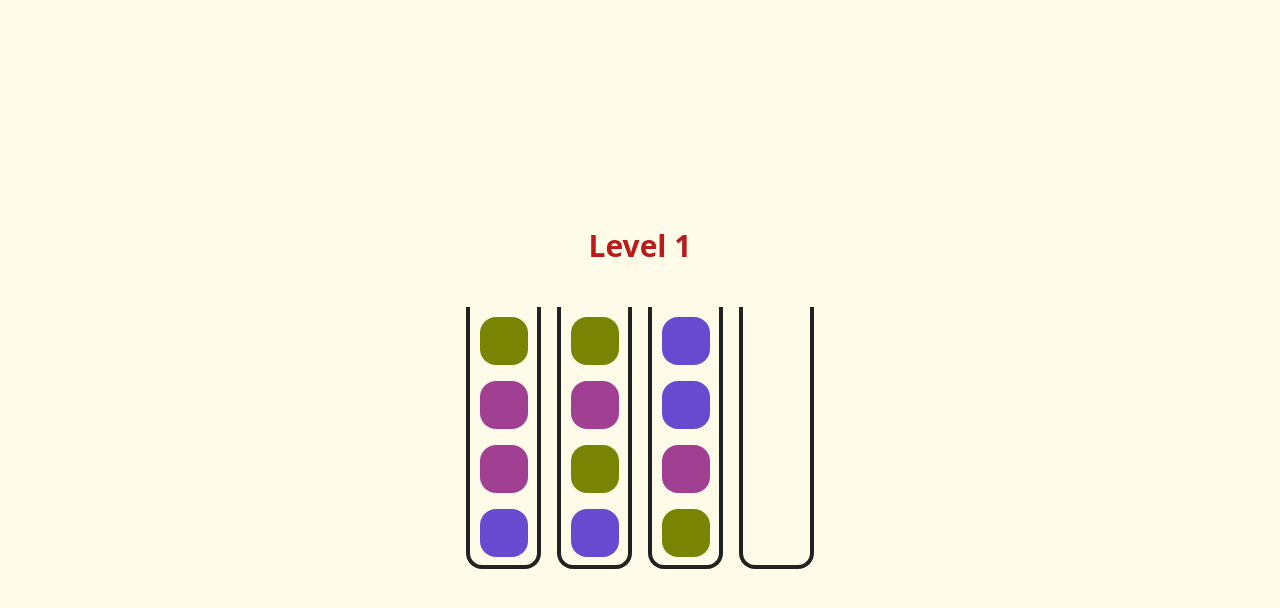
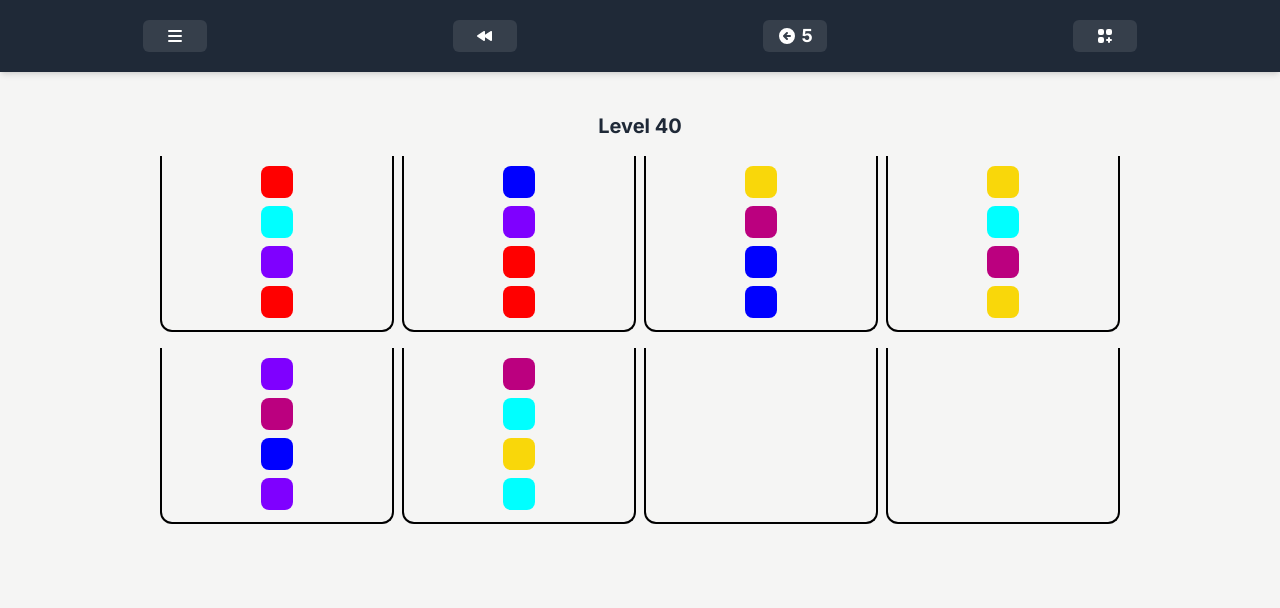
Before and after one commit to lukasjakobi/balls-game, a React (Create React App) app: page / in a window 1280 px wide. Shown: the top 608 px of the page. Built offline with nearby package versions, Linux system fonts and the light colour scheme.

Commit message:
- fixed bugs - added heroicons icons - added header - added specific color support - added buttons for actions, no action yet

```diff
--- a/package.json
+++ b/package.json
@@ -3,6 +3,7 @@
   "version": "0.1.0",
   "private": true,
   "dependencies": {
+    "@heroicons/react": "^1.0.5",
     "@testing-library/jest-dom": "^5.16.1",
     "@testing-library/react": "^11.2.7",
     "@testing-library/user-event": "^12.8.3",
--- a/public/index.html
+++ b/public/index.html
@@ -2,8 +2,8 @@
 <html lang="en">
   <head>
     <meta charset="utf-8" />
-    <link rel="icon" href="%PUBLIC_URL%/favicon.ico" />
-    <link rel="apple-touch-icon" href="%PUBLIC_URL%/logo192.png" />
+    <link rel="icon" href="%PUBLIC_URL%/image/favicon.png" />
+    <link rel="apple-touch-icon" href="%PUBLIC_URL%/image/favicon.png" />
     <meta name="viewport" content="width=device-width, initial-scale=1" />
     <meta
       name="description"
--- a/src/App.css
+++ b/src/App.css
@@ -1,31 +1,29 @@
+@import url('https://fonts.googleapis.com/css2?family=Inter:wght@400;500;700;800&display=swap');
+
 @tailwind base;
 @tailwind components;
 @tailwind utilities;
 
-* {
-    margin: 0;
+body {
+    font-family: 'Inter', sans-serif;
+}
+
+.glass {
+    @apply h-44 w-full py-2 px-2 rounded-xl border-2 border-black border-t-0 rounded-t-none flex flex-col mb-2;
 }
 
 .ball {
-    width: 3rem;
-    height: 3rem;
-    margin: .5rem auto;
-    border-radius: 1rem;
+    @apply w-8 h-8 rounded-lg my-1 mx-auto;
 }
 
 .ball:first-child {
-    margin-top: auto;
+    @apply mt-auto;
 }
 
-.glass {
-    margin: 0.2rem .5rem;
-    border: .3rem solid #222;
-    display: flex;
-    flex-direction: column;
-    height: fit-content;
-    width: fit-content;
-    min-height: 262px;
-    min-width: 75px;
-    border-top: none;
-    border-radius: 0 0 1rem 1rem;
+.header {
+    @apply w-full flex flex-row p-5 shadow-md bg-gray-800;
 }
+
+.button {
+    @apply w-16 h-8 rounded-md bg-white/[.1] text-white font-bold m-auto flex cursor-pointer;
+}
--- a/src/App.tsx
+++ b/src/App.tsx
@@ -4,10 +4,8 @@ import Game from "./components/Game";
 
 function App() {
     return (
-        <div className="app w-screen h-screen flex bg-yellow-50">
-            <div className="m-auto">
-                <Game />
-            </div>
+        <div className="app w-screen h-screen flex bg-stone-100">
+            <Game />
         </div>
     );
 }
--- a/src/components/Ball.tsx
+++ b/src/components/Ball.tsx
@@ -1,4 +1,6 @@
 import BallInterface from "../interfaces/BallInterface";
+
+import {BadgeCheckIcon} from '@heroicons/react/solid'
 
 export default function Ball(props: BallInterface) {
     return (
@@ -7,17 +9,8 @@ export default function Ball(props: BallInterface) {
             style={{backgroundColor: props.color.hex}}
         >
             {props.active && (
-                <div className="flex h-full w-full">
-                    <svg
-                        className="w-5 h-5 m-auto"
-                        aria-hidden="true"
-                        focusable="false"
-                        viewBox="0 0 512 512"
-                    >
-                        <path
-                            fill="#ffffff"
-                            d="M505 174.8l-39.6-39.6c-9.4-9.4-24.6-9.4-33.9 0L192 374.7 80.6 263.2c-9.4-9.4-24.6-9.4-33.9 0L7 302.9c-9.4 9.4-9.4 24.6 0 34L175 505c9.4 9.4 24.6 9.4 33.9 0l296-296.2c9.4-9.5 9.4-24.7.1-34zm-324.3 106c6.2 6.3 16.4 6.3 22.6 0l208-208.2c6.2-6.3 6.2-16.4 0-22.6L366.1 4.7c-6.2-6.3-16.4-6.3-22.6 0L192 156.2l-55.4-55.5c-6.2-6.3-16.4-6.3-22.6 0L68.7 146c-6.2 6.3-6.2 16.4 0 22.6l112 112.2z"/>
-                    </svg>
+                <div className="flex h-full w-full ">
+                    <BadgeCheckIcon className="text-white text-bold w-5 h-5 m-auto" />
                 </div>
             )}
         </div>
--- a/src/components/Game.tsx
+++ b/src/components/Game.tsx
@@ -1,28 +1,27 @@
 import GameInterface from "../interfaces/GameInterface";
 import Glass from "./Glass";
 import {useState} from "react";
+import generateGame from "../logic/GameGenerator";
+import Header from "./Header";
 import {isGameWon, registerClick} from "../logic/GameManager";
-import generateGame from "../logic/GameGenerator";
 
 export default function Game() {
     const [state, setState] = useState<number>(1);
-    const [game, setGame] = useState<GameInterface>(generateGame({level: 1}));
+    const [game, setGame] = useState<GameInterface>(generateGame({level: 40}));
 
     return (
-      <div
-          className="w-full h-full flex flex-col"
-      >
-          <div className="flex m-auto mb-10">
-              <span className="text-3xl text-center text-red-700 font-bold">
-                  Level {game.level}
-              </span>
+      <div className="flex-col w-screen h-screen">
+          <Header
+              resetsMax={game.resetsMax}
+              resets={game.resets}
+          />
+          <div className="flex mt-6" id="level">
+              <span className="text-xl text-gray-800 font-bold my-4 mx-auto">Level {game.level}</span>
           </div>
-          <div
-              className="flex"
-          >
+          <div id="glasses" className="mx-auto w-3/4 grid grid-cols-4 gap-2 m-auto">
               { game.glasses && game.glasses.map(glass => (
                   <div
-                      key={"glass_container_" + glass.id}
+                      key={"c_" + glass.id}
                       onClick={() => {
                           registerClick(game, glass);
 
@@ -39,7 +38,6 @@ export default function Game() {
                           balls={glass.balls}
                       />
                   </div>
-
               ))}
           </div>
       </div>
--- /dev/null
+++ b/src/components/Header.tsx
@@ -0,0 +1,39 @@
+import {ArrowCircleLeftIcon, MenuIcon, RewindIcon, ViewGridAddIcon} from '@heroicons/react/solid'
+
+interface HeaderInterface {
+    resetsMax: number,
+    resets: number
+}
+
+function Header(props: HeaderInterface)
+{
+    return <div className="header">
+        {/* MENU BUTTON */}
+        <div className="basis-1/4">
+            <div className="button">
+                <MenuIcon className="text-white w-5 h-5 m-auto" />
+            </div>
+        </div>
+        {/* RESET BUTTON */}
+        <div className="basis-1/4">
+            <div className="button">
+                <RewindIcon className="text-white w-5 h-5 m-auto" />
+            </div>
+        </div>
+        {/* UNDO BUTTON */}
+        <div className="basis-1/4">
+            <div className="button" id="btn_retries">
+                <ArrowCircleLeftIcon className="text-white w-5 h-5 m-auto mr-0" />
+                <span className="m-auto ml-1 text-lg">{props.resetsMax - props.resets}</span>
+            </div>
+        </div>
+        {/* ADD GLASS */}
+        <div className="basis-1/4">
+            <div className="button">
+                <ViewGridAddIcon className="text-white w-5 h-5 m-auto" />
+            </div>
+        </div>
+    </div>;
+}
+
+export default Header;
--- a/src/interfaces/GameInterface.tsx
+++ b/src/interfaces/GameInterface.tsx
@@ -10,4 +10,5 @@ export default interface GameInterface {
     glasses: GlassInterface[];
     steps: number;
     resets: number;
+    resetsMax: number;
 }
--- a/src/logic/ColorGenerator.tsx
+++ b/src/logic/ColorGenerator.tsx
@@ -1,10 +1,20 @@
 import BallColorInterface from "../interfaces/BallColorInterface";
 
-export default function generateColor(): BallColorInterface {
-    let red: number = Math.floor(Math.random() * 255) + 1;
-    let green: number = Math.floor(Math.random() * 255) + 1;
-    let blue: number = Math.floor(Math.random() * 255) + 1;
+const COLOR_RED: BallColorInterface = generateColor(255, 0, 0);
+const COLOR_ORANGE: BallColorInterface = generateColor(255, 127, 0);
+const COLOR_YELLOW: BallColorInterface = generateColor(249, 215, 10);
+const COLOR_GREEN_YELLOW: BallColorInterface = generateColor(127, 255, 0);
+const COLOR_GREEN: BallColorInterface = generateColor(5, 160, 2);
+const COLOR_GREEN_CYAN: BallColorInterface = generateColor(10, 250, 180);
+const COLOR_CYAN: BallColorInterface = generateColor(0, 255, 255);
+const COLOR_BLUE_CYAN: BallColorInterface = generateColor(0, 127, 255);
+const COLOR_BLUE: BallColorInterface = generateColor(0, 0, 255);
+const COLOR_BLUE_MAGENTA: BallColorInterface = generateColor(127, 0, 255);
+const COLOR_MAGENTA: BallColorInterface = generateColor(255, 0, 255);
+const COLOR_RED_MAGENTA: BallColorInterface = generateColor(187, 0, 127);
 
+export function generateColor(red: number, green: number, blue: number): BallColorInterface
+{
     return {
         red: red,
         green: green,
@@ -13,6 +23,37 @@ export default function generateColor(): BallColorInterface {
     }
 }
 
-function rgbToHex(red: number, green: number, blue: number) {
+export default function getColorsArray(length: number)
+{
+    let colors: BallColorInterface[] = [
+        COLOR_RED,
+        COLOR_ORANGE,
+        COLOR_YELLOW,
+        COLOR_GREEN_YELLOW,
+        COLOR_GREEN,
+        COLOR_GREEN_CYAN,
+        COLOR_CYAN,
+        COLOR_BLUE_CYAN,
+        COLOR_BLUE,
+        COLOR_BLUE_MAGENTA,
+        COLOR_MAGENTA,
+        COLOR_RED,
+        COLOR_RED_MAGENTA,
+    ]
+
+    let random: BallColorInterface[] = [];
+
+    for (let i = 0; i < length; i ++) {
+        let randomNumber = Math.floor(Math.random() * colors.length);
+
+        random.push(colors[randomNumber]);
+        colors.splice(randomNumber, 1);
+    }
+
+    return random;
+}
+
+function rgbToHex(red: number, green: number, blue: number): string
+{
     return "#" + ((1 << 24) + (red << 16) + (green << 8) + blue).toString(16).slice(1);
 }
--- a/src/logic/GameGenerator.tsx
+++ b/src/logic/GameGenerator.tsx
@@ -1,9 +1,9 @@
 import GameInterface from "../interfaces/GameInterface";
 import BallInterface from "../interfaces/BallInterface";
 import GlassInterface from "../interfaces/GlassInterface";
-import generateColor from "./ColorGenerator";
 import BallColorInterface from "../interfaces/BallColorInterface";
 import {getEmptyGlassAmount, getGlassAmount} from "./LevelManager";
+import getColorsArray from "./ColorGenerator";
 
 const MAX_BALLS_PER_GLASS = 4;
 
@@ -18,7 +18,7 @@ export default function generateGame(props: PropsInterface): GameInterface {
     // amount of glasses to fill & colors to generate
     let glassesToFill = glassAmount - emptyGlassAmount;
 
-    let colors: BallColorInterface[] = generateColors(glassesToFill);
+    let colors: BallColorInterface[] = getColorsArray(glassesToFill);
     let balls: BallInterface[] = generateBalls(colors);
     let glasses: GlassInterface[] = generateGlasses(balls, glassAmount, emptyGlassAmount);
 
@@ -30,17 +30,8 @@ export default function generateGame(props: PropsInterface): GameInterface {
         colors: colors,
         steps: 0,
         resets: 0,
+        resetsMax: 5
     };
-}
-
-export function generateColors(amount: number): BallColorInterface[] {
-    let colors: BallColorInterface[] = [];
-
-    for (let i = 0; i < amount; i++) {
-        colors.push(generateColor());
-    }
-
-    return colors;
 }
 
 export function generateBalls(colors: BallColorInterface[]): BallInterface[] {
--- a/src/logic/GameManager.tsx
+++ b/src/logic/GameManager.tsx
@@ -27,6 +27,12 @@ export function registerClick(game: GameInterface, glass: GlassInterface): void
             activeGlass.balls.splice(0, 1);
 
             // don't activate new ball after win
+            return;
+        }
+
+        // if same glass is pressed as before, stop execution
+        if (activeGlass.id === glass.id) {
+            resetBalls(game.glasses);
             return;
         }
     }
```
Also changed, not shown: public/image/favicon.png (added), public/style/tailwind.css, 1 other file (tests, documents, lock files or other folders).
